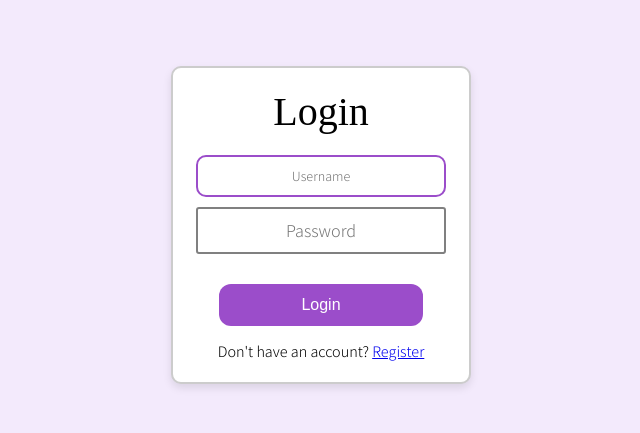
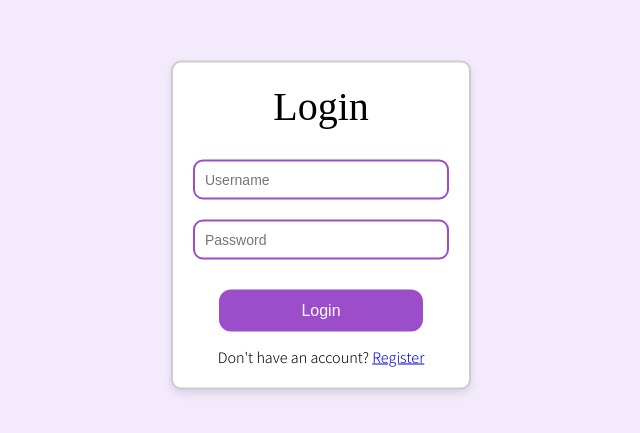
Before and after one commit to leehaim8/KidCare, a React (Create React App) app in the folder client/: page / in a window 1280 px wide. Shown: the part 175-608 px from the top of the page, without its empty margins (319-959 px from the left). Built offline with nearby package versions, Linux system fonts and the light colour scheme.

Commit message:
Deleting all the comments and change the style of the input form

```diff
--- a/client/public/css/style.css
+++ b/client/public/css/style.css
@@ -58,43 +58,20 @@ form {
 }
 
 form input {
-    border: 2px solid gray;
-    background-color: white;
+    padding: 10px;
+    font-size: 14px;
     width: 100%;
-    /* שיפור גמישות */
-    max-width: 250px;
-    border-radius: 3px;
-    padding: 10px 15px;
-    margin: 0 auto 10px auto;
-    font-family: 'Assistant', sans-serif;
-    font-size: 18px;
-    color: black;
-    text-align: center;
+    border: 2px solid var(--form-color);
+    border-radius: 10px;
+    transition: all 0.3s ease;
+    box-sizing: border-box;
+    margin: 10px auto;
 }
 
 form input:focus {
     border-color: #a4a3a3;
     outline: none;
 }
-
-/* form button {
-    appearance: none;
-    outline: 0;
-    background-color: #d6d5d5;
-    border: 0;
-    padding: 10px 15px;
-    color: black;
-    border-radius: 3px;
-    width: 250px;
-    font-size: 18px;
-    margin-top: 20px;
-}
-
-form button:hover,
-form button:active {
-    background-color: #a4a3a3;
-    color: black;
-} */
 
 form button {
     appearance: none;
```
